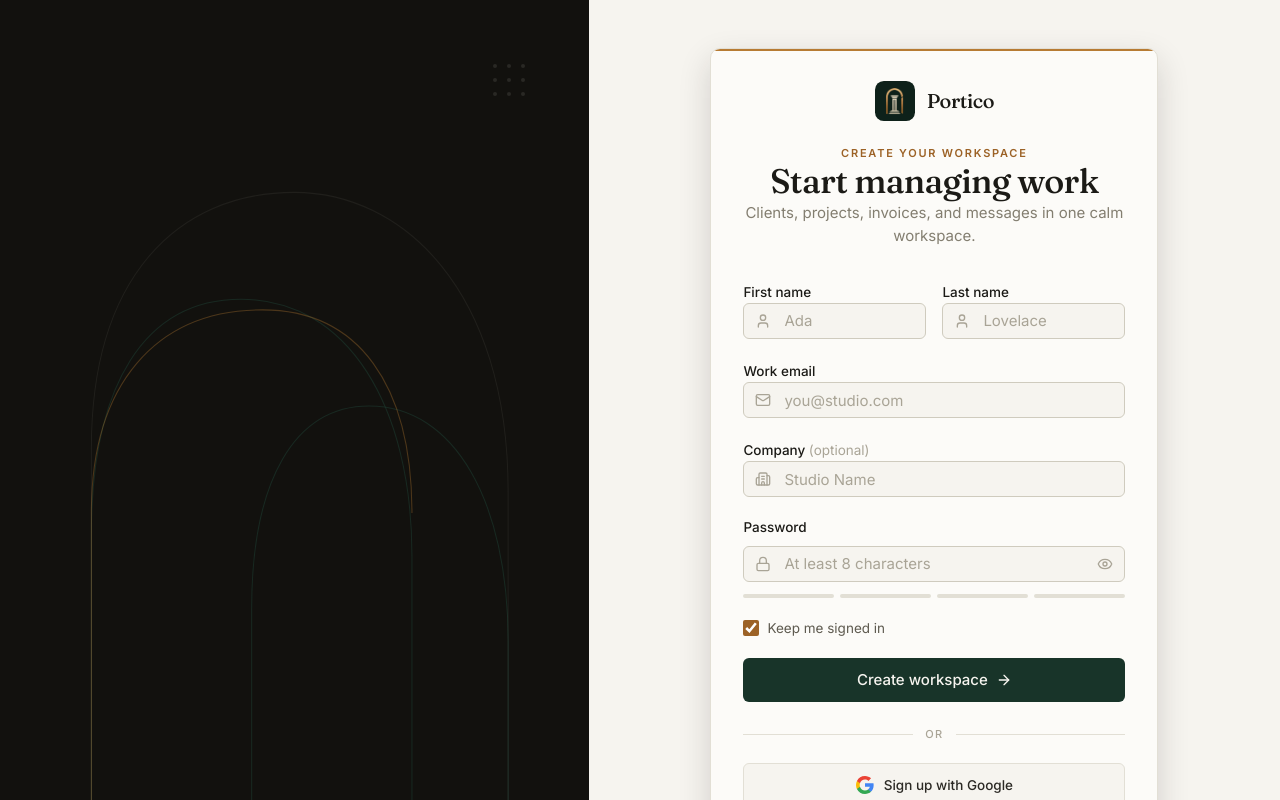
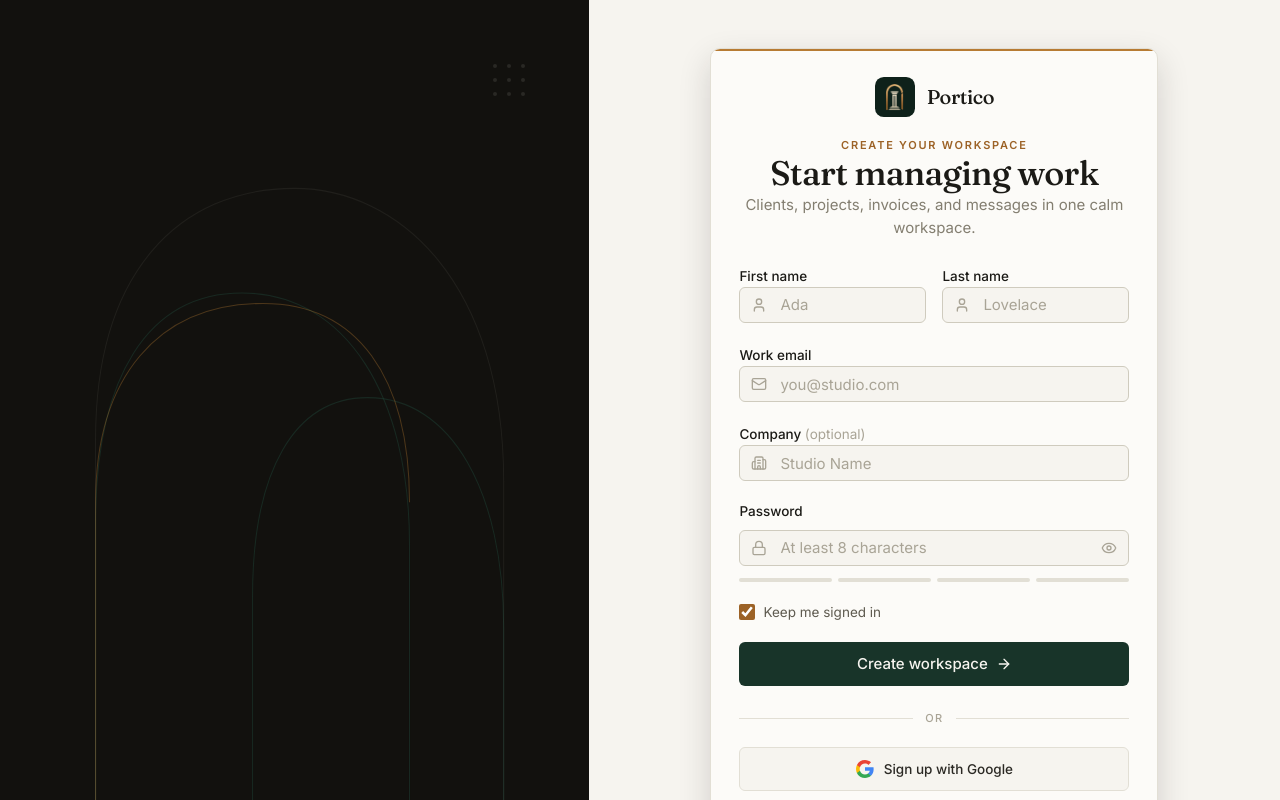
Before and after one commit to Portico-LLC/portico-desktop, a React (Vite) app: page /signup in a window 1280 px wide. Shown: the top 800 px of the page. Built offline with nearby package versions, Linux system fonts and the light colour scheme; no server answers.

Commit message:
fixing the layout of the desktop app in the login

```diff
--- a/src/components/ElectronAuthLayout.tsx
+++ b/src/components/ElectronAuthLayout.tsx
@@ -13,8 +13,8 @@
   }
 
   return (
-    <div className="flex min-h-[calc(100vh-var(--app-titlebar-height))] items-center justify-center bg-bone-50">
-      <div className="w-full max-w-md px-6">{children}</div>
+    <div className="flex min-h-[calc(100vh-var(--app-titlebar-height))] justify-center bg-bone-50 py-10">
+      <div className="w-full max-w-md self-center px-6">{children}</div>
     </div>
   );
 }
--- a/src/components/auth/AuthCard.tsx
+++ b/src/components/auth/AuthCard.tsx
@@ -14,7 +14,7 @@
   return (
     <div
       className={cn(
-        'animate-fade-up relative overflow-hidden rounded-lg border border-ink-200 bg-bone-100 p-8 shadow-lg',
+        'animate-fade-up relative overflow-hidden rounded-lg border border-ink-200 bg-bone-100 p-7 shadow-lg',
         className
       )}
     >
@@ -22,7 +22,7 @@
           wordmark spec, carried onto the card that greets a returning studio owner. */}
       <span aria-hidden className="absolute inset-x-0 top-0 h-[2px] bg-brass-500" />
 
-      {logo && <div className="mb-6 flex justify-center">{logo}</div>}
+      {logo && <div className="mb-5 flex justify-center">{logo}</div>}
       <div className="text-center">
         {eyebrow && (
           <p className="mb-2 text-[11px] font-semibold uppercase tracking-[0.16em] text-brass-600">
@@ -35,7 +35,7 @@
         {subtitle && <p className="mt-2 text-ink-500">{subtitle}</p>}
       </div>
 
-      <div className="mt-8">{children}</div>
+      <div className="mt-6">{children}</div>
     </div>
   );
 }
--- a/src/pages/Login.tsx
+++ b/src/pages/Login.tsx
@@ -89,7 +89,7 @@
         }
       >
         {/* Role toggle */}
-        <div className="mb-7 grid grid-cols-3 gap-1 rounded-md border border-ink-200 bg-ink-100 p-1">
+        <div className="mb-6 grid grid-cols-3 gap-1 rounded-md border border-ink-200 bg-ink-100 p-1">
           {MODES.map(({ key, label, icon: Icon }) => {
             const active = mode === key;
             return (
@@ -125,7 +125,7 @@
           })}
         </div>
 
-        <form onSubmit={handleSubmit(onSubmit)} className="space-y-5">
+        <form onSubmit={handleSubmit(onSubmit)} className="space-y-4">
           <div className="space-y-2">
             <Label htmlFor="email">Email</Label>
             <div className="relative">
```
Also changed, not shown: 1 other file (tests, documents, lock files or other folders).
